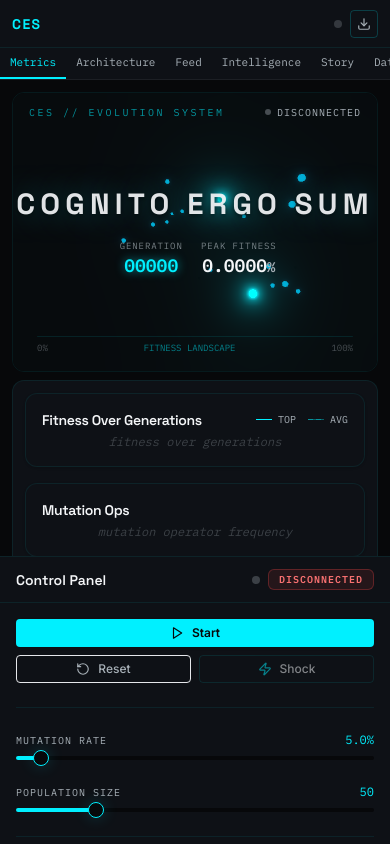
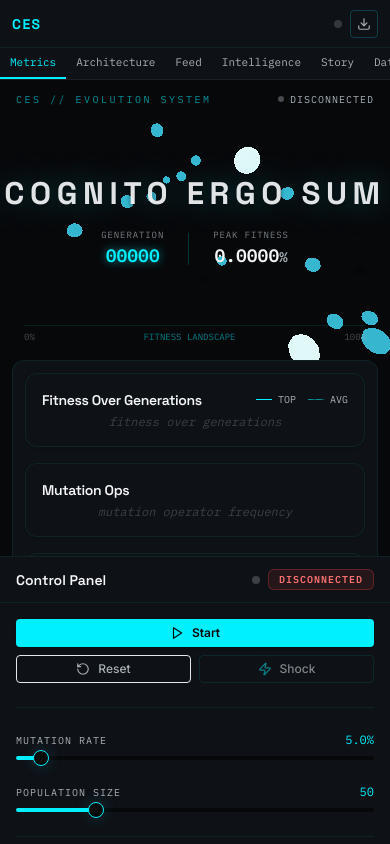
Before and after one commit to TheCuriosityLab-web/ces-evolution-system, a React (Vite) app: page / in a window 390 px wide. Built offline with nearby package versions, Linux system fonts and the light colour scheme.

Commit message:
Fix 3D hero fullscreen and mobile responsive

```diff
--- a/src/App.tsx
+++ b/src/App.tsx
@@ -236,7 +236,7 @@ export default function App() {
             <MobileTabBar active={activeTab} onChange={setActiveTab} />
 
             {/* Hero */}
-            <div className="px-3 md:px-4 pt-3 md:pt-4 pb-2 md:pb-3 shrink-0">
+            <div className="w-full shrink-0 relative overflow-hidden h-[280px] md:h-screen">
               <HeroSection />
             </div>
 
--- a/src/sections/HeroSection.tsx
+++ b/src/sections/HeroSection.tsx
@@ -29,7 +29,7 @@ interface Conn {
   from: [number, number, number]
   to:   [number, number, number]
   type: ConnType
-  born: number          // performance.now() when spawned
+  born: number
 }
 
 // ─── Visual config ────────────────────────────────────────────────────────────
@@ -50,94 +50,105 @@ const CONN_COLORS: Record<ConnType, string> = {
 
 const CONN_LIFE_MS = 2000
 
-// ─── Deterministic robot positions ───────────────────────────────────────────
+// ─── Deterministic base positions (50 robots, full-spread) ───────────────────
 
 function sinHash(v: number): number {
   const x = Math.sin(v * 127.1 + 311.7) * 43758.5453
   return x - Math.floor(x)
 }
 
+// Base positions span x(-10,10) y(-6,6) z(-5,3) — scaled for mobile
 const POS50: [number, number, number][] = Array.from({ length: 50 }, (_, i) => [
-  sinHash(i * 3 + 0) * 20 - 10,   // x: -10 … 10
-  sinHash(i * 3 + 1) * 12 - 6,    // y:  -6 …  6
-  sinHash(i * 3 + 2) * 8  - 5,    // z:  -5 …  3
+  sinHash(i * 3 + 0) * 20 - 10,
+  sinHash(i * 3 + 1) * 12 - 6,
+  sinHash(i * 3 + 2) * 8  - 5,
 ])
 
 // ─── Data builders ────────────────────────────────────────────────────────────
 
-function buildRobots(gens: GenerationEvent[], n: number): Robot[] {
+function buildRobots(
+  gens: GenerationEvent[],
+  n: number,
+  positions: [number, number, number][],
+): Robot[] {
   const ev  = gens[gens.length - 1]
   const eN  = Math.ceil(n * 0.08)
   const dN  = Math.ceil(n * 0.12)
   const mN  = ev && ev.delta > 0.002 ? Math.ceil(n * 0.14) : 0
   const nwN = ev && ev.delta > 0     ? Math.ceil(n * 0.09) : 0
 
-  return POS50.slice(0, n).map((pos, i) => {
+  return positions.slice(0, n).map((pos, i) => {
     const rank    = i / Math.max(1, n - 1)
     const fitness = ev
       ? Math.max(0.02, ev.worstFitness + (ev.topFitness - ev.worstFitness) * (1 - rank))
       : 0.1 + (1 - rank) * 0.5
 
     let state: RobotState = 'NORMAL'
-    if      (i < eN)                 state = 'ELITE'
-    else if (i >= n - dN)            state = 'DEAD'
-    else if (i < eN + mN)            state = 'MUTATING'
-    else if (i < eN + mN + nwN)      state = 'NEW'
+    if      (i < eN)            state = 'ELITE'
+    else if (i >= n - dN)       state = 'DEAD'
+    else if (i < eN + mN)       state = 'MUTATING'
+    else if (i < eN + mN + nwN) state = 'NEW'
 
     return { id: i, position: pos, fitness, state }
   })
 }
 
-function buildConns(ev: GenerationEvent, n: number): Conn[] {
-  const now  = performance.now()
+function buildConns(
+  ev: GenerationEvent,
+  positions: [number, number, number][],
+  n: number,
+): Conn[] {
+  const now = performance.now()
   const out: Conn[] = []
-  const eN   = Math.ceil(n * 0.08)
-  const g    = ev.generation
+  const eN  = Math.ceil(n * 0.08)
+  const g   = ev.generation
 
-  // Elite propagation (green)
   for (let i = 0; i < 2; i++) {
     const t = eN + Math.floor(sinHash(g * 7 + i) * (n - eN))
-    out.push({ key: `${g}-e${i}`, from: POS50[i % eN], to: POS50[t % n], type: 'elite',     born: now + i * 100 })
+    out.push({ key: `${g}-e${i}`, from: positions[i % eN], to: positions[t % n], type: 'elite',     born: now + i * 100 })
   }
 
-  // Mutation (amber)
   if (ev.delta > 0) {
     const cnt = Math.min(5, 1 + Math.floor(ev.delta * 60))
     for (let i = 0; i < cnt; i++) {
       const a = Math.floor(sinHash(g * 13 + i * 3) * n)
       const b = Math.floor(sinHash(g * 17 + i * 5) * n)
-      if (a !== b) out.push({ key: `${g}-m${i}`, from: POS50[a], to: POS50[b], type: 'mutation', born: now + 200 + i * 130 })
+      if (a !== b) out.push({ key: `${g}-m${i}`, from: positions[a], to: positions[b], type: 'mutation',  born: now + 200 + i * 130 })
     }
   }
 
-  // Crossover (purple)
   for (let i = 0; i < 3; i++) {
     const a = Math.floor(sinHash(g * 23 + i * 7)  * (n / 2))
     const b = Math.floor(sinHash(g * 29 + i * 11) * (n / 2)) + Math.floor(n / 2)
-    out.push({ key: `${g}-c${i}`, from: POS50[a % n], to: POS50[b % n], type: 'crossover', born: now + 450 + i * 180 })
+    out.push({ key: `${g}-c${i}`, from: positions[a % n], to: positions[b % n], type: 'crossover', born: now + 450 + i * 180 })
   }
 
   return out
 }
 
-// ─── Shared geometry (module-level, never recreated) ─────────────────────────
+// ─── Shared geometry ──────────────────────────────────────────────────────────
 
 const SPHERE_GEO = new THREE.SphereGeometry(1, 11, 11)
 const DOT_GEO    = new THREE.SphereGeometry(1,  7,  7)
 
-// ─── Camera orbit + mouse parallax ───────────────────────────────────────────
+// ─── Camera orbit ─────────────────────────────────────────────────────────────
 
-function CameraOrbit({ mouse }: { mouse: React.MutableRefObject<[number, number]> }) {
+function CameraOrbit({
+  mouse,
+  radius,
+}: {
+  mouse: React.MutableRefObject<[number, number]>
+  radius: number
+}) {
   const { camera } = useThree()
   const angle = useRef(0)
 
   useFrame((_, dt) => {
     angle.current += dt * 0.10
 
-    const r  = 24
-    const tx = Math.sin(angle.current) * r + mouse.current[0] * 1.5
-    const ty = 4 + mouse.current[1] * 1.2
-    const tz = Math.cos(angle.current) * r
+    const tx = Math.sin(angle.current) * radius + mouse.current[0] * 1.5
+    const ty = 2 + mouse.current[1] * 1.0
+    const tz = Math.cos(angle.current) * radius
 
     camera.position.x += (tx - camera.position.x) * 0.025
     camera.position.y += (ty - camera.position.y) * 0.025
@@ -170,9 +181,9 @@ function RobotNode({ robot }: { robot: Robot }) {
     meshRef.current.scale.setScalar(s)
   })
 
-  const base  = 0.1 + robot.fitness * 0.32
-  const initS = (robot.state === 'NEW' ? 0.15 : 1) * base
   const isDead = robot.state === 'DEAD'
+  const base   = 0.1 + robot.fitness * 0.32
+  const initS  = (robot.state === 'NEW' ? 0.15 : 1) * base
 
   return (
     <mesh ref={meshRef} position={robot.position} scale={initS}>
@@ -206,17 +217,12 @@ function ConnLine({ conn }: { conn: Conn }) {
   useFrame(() => {
     const age = performance.now() - born
     if (age < 0) return
-
     const t  = Math.min(1, age / CONN_LIFE_MS)
     const op = Math.max(0,
-      t < 0.12 ? t / 0.12
-      : t < 0.72 ? 1
-      : 1 - (t - 0.72) / 0.28
+      t < 0.12 ? t / 0.12 : t < 0.72 ? 1 : 1 - (t - 0.72) / 0.28
     ) * 0.7
 
-    if (lineRef.current?.material) {
-      lineRef.current.material.opacity = op
-    }
+    if (lineRef.current?.material) lineRef.current.material.opacity = op
 
     if (dotRef.current && dotMatRef.current) {
       tmp.lerpVectors(fromV, toV, Math.min(1, t * 1.4))
@@ -252,75 +258,83 @@ function ConnLine({ conn }: { conn: Conn }) {
 
 // ─── Scene ────────────────────────────────────────────────────────────────────
 
-function Scene({ mouse, n }: {
+function Scene({
+  mouse,
+  n,
+  positions,
+  orbitRadius,
+  isMobile,
+}: {
   mouse: React.MutableRefObject<[number, number]>
   n: number
+  positions: [number, number, number][]
+  orbitRadius: number
+  isMobile: boolean
 }) {
   const generations = useEvolutionStore(selectGenerations)
   const [conns, setConns] = useState<Conn[]>([])
   const prevLen = useRef(0)
 
-  const robots = useMemo(() => buildRobots(generations, n), [generations, n])
+  const robots = useMemo(
+    () => buildRobots(generations, n, positions),
+    [generations, n, positions],
+  )
 
   useEffect(() => {
     if (generations.length <= prevLen.current) return
     const latest = generations[generations.length - 1]
     prevLen.current = generations.length
-
-    const fresh = buildConns(latest, n)
+    const fresh = buildConns(latest, positions, n)
     const now   = performance.now()
-
-    setConns(prev => [
-      ...prev.filter(c => now - c.born < CONN_LIFE_MS),
-      ...fresh,
-    ].slice(-18))
-  }, [generations.length, n])
+    setConns(prev => [...prev.filter(c => now - c.born < CONN_LIFE_MS), ...fresh].slice(-18))
+  }, [generations.length, n, positions])
 
   return (
     <>
       <color attach="background" args={['#07080A']} />
       <ambientLight intensity={0.06} />
-      <pointLight position={[0,  6, 10]} intensity={1.0} color="#00F0FF" decay={2} />
+      <pointLight position={[0,  6, 10]} intensity={1.2} color="#00F0FF" decay={2} />
       <pointLight position={[0, -4, -8]} intensity={0.3} color="#8060FF" decay={2} />
 
-      <CameraOrbit mouse={mouse} />
+      <CameraOrbit mouse={mouse} radius={orbitRadius} />
 
       {robots.map((r, i) => <RobotNode key={i} robot={r} />)}
       {conns.map(c => <ConnLine key={c.key} conn={c} />)}
 
+      {!isMobile && (
         <EffectComposer>
           <Bloom luminanceThreshold={0.1} luminanceSmoothing={0.85} intensity={2.8} height={256} />
         </EffectComposer>
+      )}
     </>
   )
 }
 
-// ─── Robot count hook (20 on mobile, 50 on desktop) ──────────────────────────
-
-function useRobotCount() {
-  const [n, setN] = useState(
-    typeof window !== 'undefined' && window.innerWidth < 768 ? 20 : 50
-  )
-  useEffect(() => {
-    const upd = () => setN(window.innerWidth < 768 ? 20 : 50)
-    window.addEventListener('resize', upd)
-    return () => window.removeEventListener('resize', upd)
-  }, [])
-  return n
-}
-
-// ─── HeroSection (export) ─────────────────────────────────────────────────────
+// ─── HeroSection ─────────────────────────────────────────────────────────────
 
 export function HeroSection() {
   const status     = useEvolutionStore(selectStatus)
   const generation = useEvolutionStore(selectCurrentGeneration)
   const bestEver   = useEvolutionStore(selectBestFitnessEver)
-  const robotCount = useRobotCount()
-  const mouse      = useRef<[number, number]>([0, 0])
+
+  // One-time mobile check as specified — no resize listener needed
+  const isMobile    = typeof window !== 'undefined' && window.innerWidth < 768
+  const robotCount  = isMobile ? 20 : 50
+  const orbitRadius = isMobile ? 6  : 10
+
+  // Scale positions for mobile: x(-5,5) y(-3,3) z(-3,2)
+  const positions = useMemo<[number, number, number][]>(() =>
+    isMobile
+      ? POS50.map(([x, y, z]) => [x * 0.5, y * 0.5, z * 0.6] as [number, number, number])
+      : POS50,
+    [isMobile],
+  )
+
+  const mouse = useRef<[number, number]>([0, 0])
 
   return (
     <div
-      className="relative w-full h-[280px] rounded-xl overflow-hidden border border-accent/[0.08]"
+      style={{ width: '100%', height: '100%', position: 'relative', overflow: 'hidden' }}
       onMouseMove={(e) => {
         const r = e.currentTarget.getBoundingClientRect()
         mouse.current = [
@@ -330,40 +344,58 @@ export function HeroSection() {
       }}
       onMouseLeave={() => { mouse.current = [0, 0] }}
     >
-      {/* 3D canvas fills the hero */}
+      {/* 3D canvas — absolutely fills the container */}
       <Canvas
-        style={{ position: 'absolute', inset: 0 }}
-        camera={{ position: [0, 4, 24], fov: 60 }}
-        dpr={[1, 1.5]}
+        style={{ width: '100%', height: '100%', position: 'absolute', top: 0, left: 0 }}
+        camera={{ position: [0, 2, isMobile ? 6 : 10], fov: isMobile ? 65 : 60 }}
+        dpr={[1, isMobile ? 1 : 1.5]}
         gl={{ antialias: false, alpha: false }}
       >
-        <Scene mouse={mouse} n={robotCount} />
+        <Scene
+          mouse={mouse}
+          n={robotCount}
+          positions={positions}
+          orbitRadius={orbitRadius}
+          isMobile={isMobile}
+        />
       </Canvas>
 
-      {/* Overlay — text on top of 3D scene */}
-      <div className="absolute inset-0 pointer-events-none select-none" style={{ zIndex: 10 }}>
-
-        {/* Top-left label */}
-        <p className="absolute top-3 left-4 font-mono text-[10px] tracking-[0.25em] text-accent/60 uppercase">
+      {/* Status badge — top left */}
+      <div className="absolute top-3 left-4" style={{ zIndex: 10, pointerEvents: 'none' }}>
+        <p className="font-mono text-[10px] tracking-[0.25em] text-accent/60 uppercase">
           CES // Evolution System
         </p>
+      </div>
 
-        {/* Top-right status */}
-        <div className="absolute top-3 right-4 flex items-center gap-1.5">
+      {/* Status badge — top right */}
+      <div className="absolute top-3 right-4 flex items-center gap-1.5" style={{ zIndex: 10, pointerEvents: 'none' }}>
         <span className={`h-1.5 w-1.5 rounded-full ${
-            status === 'EVOLVING' ? 'bg-accent animate-pulse shadow-[0_0_6px_rgba(0,240,255,0.7)]' : 'bg-text-secondary/40'
+          status === 'EVOLVING'
+            ? 'bg-accent animate-pulse shadow-[0_0_6px_rgba(0,240,255,0.7)]'
+            : 'bg-text-secondary/40'
         }`} />
         <span className="font-mono text-[10px] tracking-widest text-text-secondary uppercase">
           {status}
         </span>
       </div>
 
-        {/* Center: heading + stats */}
-        <div className="absolute inset-0 flex flex-col items-center justify-center">
+      {/* ── COGNITO ERGO SUM — centered overlay ── */}
+      <div
+        style={{
+          position: 'absolute',
+          top: '50%',
+          left: '50%',
+          transform: 'translate(-50%, -50%)',
+          zIndex: 10,
+          pointerEvents: 'none',
+          width: '100%',
+          textAlign: 'center',
+        }}
+      >
         <h1
           className="font-heading font-bold tracking-[0.18em]"
           style={{
-              fontSize: 'clamp(26px, 7.5vw, 60px)',
+            fontSize: 'clamp(28px, 8vw, 64px)',
             color: 'rgba(244,246,248,0.92)',
             textShadow: '0 0 32px rgba(0,240,255,0.35), 0 2px 4px rgba(0,0,0,0.6)',
           }}
@@ -371,7 +403,7 @@ export function HeroSection() {
           COGNITO ERGO SUM
         </h1>
 
-          <div className="mt-3 grid grid-cols-2 md:flex md:items-center gap-3 md:gap-6">
+        <div className="mt-3 flex items-center justify-center gap-6">
           <div className="flex flex-col items-center">
             <span className="font-mono text-[9px] text-text-secondary/70 uppercase tracking-widest">
               Generation
@@ -384,7 +416,7 @@ export function HeroSection() {
             </span>
           </div>
 
-            <div className="hidden md:block h-8 w-px bg-accent/20" />
+          <div className="h-8 w-px bg-accent/20" />
 
           <div className="flex flex-col items-center">
             <span className="font-mono text-[9px] text-text-secondary/70 uppercase tracking-widest">
@@ -399,7 +431,7 @@ export function HeroSection() {
       </div>
 
       {/* Bottom fitness bar */}
-        <div className="absolute bottom-4 left-6 right-6">
+      <div className="absolute bottom-4 left-6 right-6" style={{ zIndex: 10, pointerEvents: 'none' }}>
         <div className="h-px bg-accent/10 rounded-full overflow-hidden">
           <div
             className="h-full bg-accent transition-all duration-700 rounded-full"
@@ -413,6 +445,5 @@ export function HeroSection() {
         </div>
       </div>
     </div>
-    </div>
   )
 }
```
Lines whose indentation alone changed are shown as unchanged.
